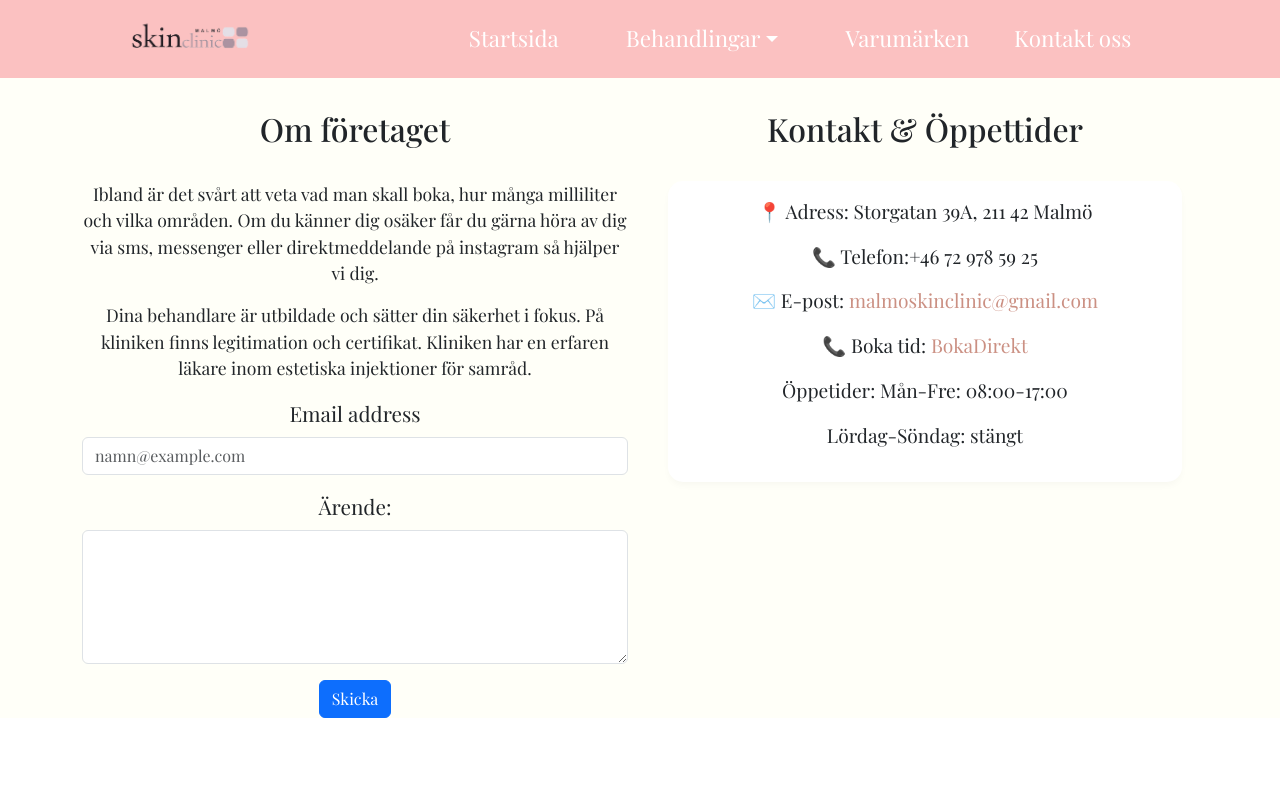
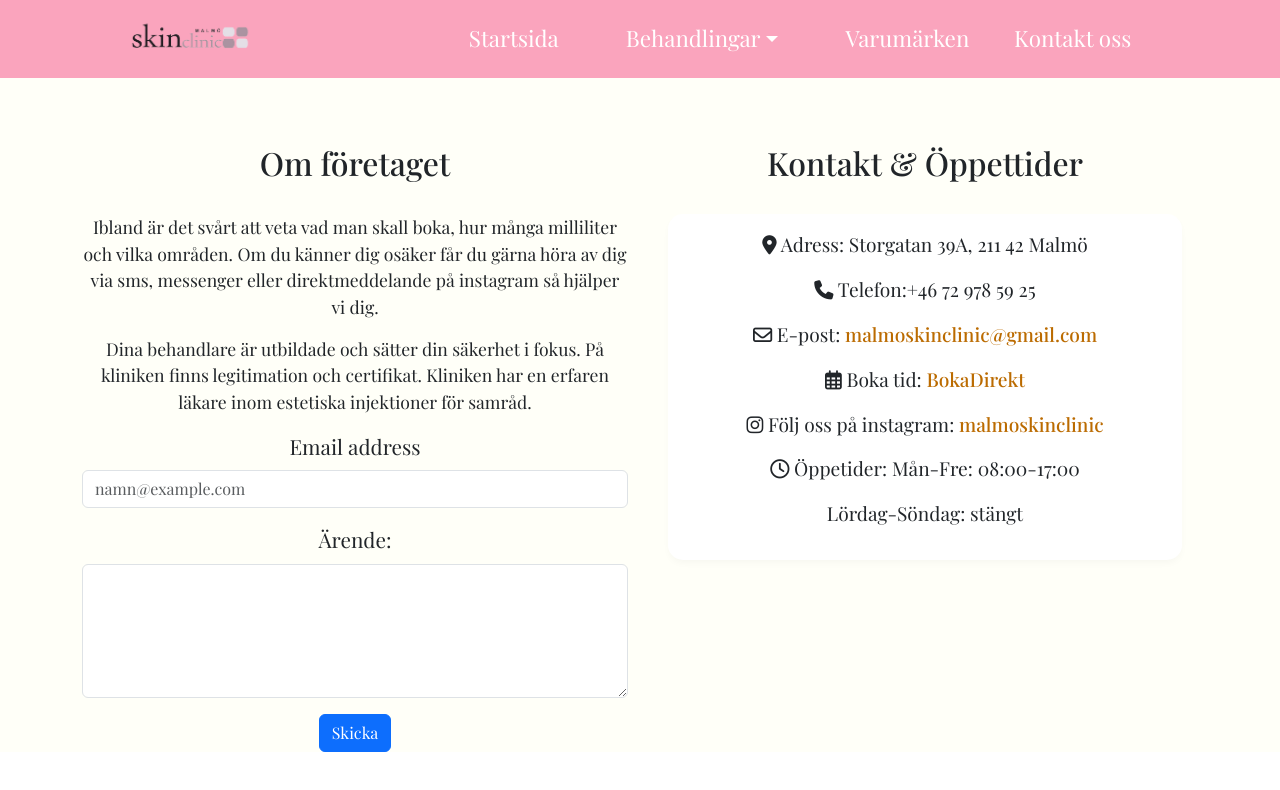
Before and after one commit to Godisstrut/SkinClinicWebsite, a React (Create React App) app in the folder skin-clinic-app/: page /contact in a window 1280 px wide. Shown: the top 790 px of the page. Built offline with nearby package versions, Linux system fonts and the light colour scheme; a web font is replaced by a local one.

Commit message:
Header & contact update
Added functionality toi header dropdown menu so that users can hover over it. Also added new icons

```diff
--- a/skin-clinic-app/public/index.html
+++ b/skin-clinic-app/public/index.html
@@ -5,6 +5,10 @@
     <link rel="icon" href="%PUBLIC_URL%/favicon.ico" />
     <meta name="viewport" content="width=device-width, initial-scale=1" />
     <meta name="theme-color" content="#000000" />
+    <link
+      rel="stylesheet"
+      href="https://cdnjs.cloudflare.com/ajax/libs/font-awesome/6.5.0/css/all.min.css"
+    />
     <meta
       name="description"
       content="Web site created using create-react-app"
--- a/skin-clinic-app/src/components/Dropdown.js
+++ b/skin-clinic-app/src/components/Dropdown.js
@@ -1,9 +1,25 @@
 import Dropdown from 'react-bootstrap/Dropdown';
 import { Link } from "react-router-dom";
+import { useState, useRef } from 'react';
 
 function DropdownMenu() {
+
+  const [show, setShow] = useState(false);
+  const timeoutRef = useRef(null);
+
+  // Cancels the hide timer
+  const handleMouseEnter = () => {
+    clearTimeout(timeoutRef.current);
+    setShow(true);
+  };
+  // Delays the hide timer
+  const handleMouseLeave = () => {
+    timeoutRef.current = setTimeout(() => setShow(false), 100);
+  };
+
   return (
-    <Dropdown>
+    <div onMouseEnter={handleMouseEnter} onMouseLeave={handleMouseLeave}>
+      <Dropdown show={show}>
         <Dropdown.Toggle as="span" className="header-link">
           Behandlingar
         </Dropdown.Toggle>
@@ -19,6 +35,7 @@ function DropdownMenu() {
           </Dropdown.Item>
         </Dropdown.Menu>
       </Dropdown>
+    </div>
   );
 }
 
--- a/skin-clinic-app/src/components/Header.css
+++ b/skin-clinic-app/src/components/Header.css
@@ -5,11 +5,23 @@
 }
 
 .header {
-  background-color: #fbc1c1;
+  position: fixed;
+  top: 0;
+  width: 100%;
+  z-index: 1000;
+  background-color: #FAA4BD;
   display: flex;
   justify-content: center;
   align-items: center;
   font-family: "Playfair Display", serif;
+  margin-bottom: 0;
+
+}
+
+.header.scrolled {
+  background-color: #F564A9;
+  box-shadow: 0 2px 6px rgba(0, 0, 0, 0.15);
+  transition: 0.5s ease;
 }
 
 .links {
@@ -41,7 +53,7 @@
 }
 
 .dropdown-menu {
-  background-color: white;
+  background-color: #fff;
   color: black;
   border: 1px solid #ccc;
 }
@@ -49,6 +61,7 @@
 .dropdown-menu a {
   color: black;
   text-decoration: none;
+  font-size: 1.3rem;
 }
 
 .dropdown-menu a:hover {
@@ -58,6 +71,7 @@
 /* Tablet styling for the website */
 @media (max-width: 1080px) {
   .header {
+    position: relative;
     flex-direction: column;
     align-items: flex-start;
     padding: 1rem;
--- a/skin-clinic-app/src/components/Header.js
+++ b/skin-clinic-app/src/components/Header.js
@@ -1,12 +1,23 @@
-import React from "react";
+import {useEffect, useState} from "react";
 import { Link } from "react-router-dom";
 import logo from "../img/skinclinic_logga2.png";
 import "./Header.css"
 import Dropdown from "./Dropdown"
 
 function Header() {
+
+    const [scrolled, setScrolled] = useState(false);
+
+    useEffect(() => {
+    const handleScroll = () => {
+      setScrolled(window.scrollY > 50);
+    };
+
+    window.addEventListener("scroll", handleScroll);
+    return () => window.removeEventListener("scroll", handleScroll);
+  }, []);
     return(
-        <div className="header">
+        <div className={`header ${scrolled ? "scrolled" : ""}`}>
             <img src={logo} alt="Bild på företagets logga"></img>
             <div className="links">
                 <Link to="/">Startsida</Link>
--- a/skin-clinic-app/src/components/ImageCarousel.js
+++ b/skin-clinic-app/src/components/ImageCarousel.js
@@ -1,14 +1,14 @@
 import Carousel from 'react-bootstrap/Carousel';
 import Denni from "../img/Denni.webp"
 import skinclinic_gata from "../img/skinclinic_gata.jpg"
-import skinclinic_op from "../img/skinclinic_op.webp"
+import skinclinic_op from "../img/skinclinic_op.jpg";
 
 function ImageCarousel() {
   return (
     <div style={{maxWidth: "50em", margin: "0 auto"}} >
     <Carousel>
       <Carousel.Item interval={5000}>
-        <img className='d-block w-100' src={Denni} alt='Bild på Denni' style={{ height: '60em', objectFit: 'cover' }} >
+        <img className='d-block w-100' src={skinclinic_op} alt='Bild på Denni' style={{ height: '60em', objectFit: 'cover' }} >
         </img>
       </Carousel.Item>
       <Carousel.Item interval={5000}>
@@ -16,7 +16,7 @@ function ImageCarousel() {
         </img>
       </Carousel.Item>
       <Carousel.Item interval={5000}>
-        <img className='d-block w-100' src={skinclinic_op} alt="Bild på operation" style={{ height: '60em', objectFit: 'cover' }}>
+        <img className='d-block w-100' src={Denni} alt="Bild på operation" style={{ height: '60em', objectFit: 'cover' }}>
       </img>
       </Carousel.Item>
     </Carousel>
--- a/skin-clinic-app/src/pages/Botox/Botox.css
+++ b/skin-clinic-app/src/pages/Botox/Botox.css
@@ -1,5 +1,5 @@
 .botox {
-    background-color: #fef5ef;
+    background-color: #fffff8;
     font-family: "Playfair Display", serif;
 }
 
--- a/skin-clinic-app/src/pages/Contact.css
+++ b/skin-clinic-app/src/pages/Contact.css
@@ -1,5 +1,6 @@
 .about {
     margin: 2rem;
+    margin-top: 9rem;
 }
 
 .contact-section {
@@ -16,8 +17,9 @@
 }
 
 .contact-section a {
-    color: #cb9083;
+    color: #BB6B00;
     text-decoration: none;
+    font-weight: 500;
 }
 
 .contact-section a:hover {
--- a/skin-clinic-app/src/pages/Contact.js
+++ b/skin-clinic-app/src/pages/Contact.js
@@ -30,13 +30,14 @@ function Contact() {
                 <Col>
                     <h2 className="about">Kontakt & Öppettider</h2>
                         <div className="contact-section">
-                            <p>📍 Adress: Storgatan 39A, 211 42 Malmö</p>
-                            <p>📞 Telefon:+46 72 978 59 25</p>
-                            <p>✉️ E-post:
-                                <a href="mailto:malmoskinclinic@gmail.com"> malmoskinclinic@gmail.com</a>
+                            <p><i class="fa-solid fa-location-dot"></i> Adress: Storgatan 39A, 211 42 Malmö</p>
+                            <p><i class="fa-solid fa-phone"></i> Telefon:+46 72 978 59 25</p>
+                            <p><i class="fa-regular fa-envelope"></i> E-post: <a href="mailto:malmoskinclinic@gmail.com"> malmoskinclinic@gmail.com</a>
                             </p>
-                            <p> 📞 Boka tid: <a href="https://www.bokadirekt.se/places/malmo-skin-clinic-57952" target="_blank" >BokaDirekt</a> </p>
-                            <p> Öppetider: Mån-Fre: 08:00-17:00 </p>
+                            <p> <i class="fa-regular fa-calendar-days"></i> Boka tid: <a href="https://www.bokadirekt.se/places/malmo-skin-clinic-57952" target="_blank" rel="noreferrer" >BokaDirekt</a> </p>
+                            <p> <i class="fa-brands fa-instagram"></i> Följ oss på instagram: <a href="https://www.instagram.com/malmoskinclinic/" target="_blank" rel="noreferrer" >malmoskinclinic</a>
+                             </p>
+                            <p><i class="fa-regular fa-clock"></i> Öppetider: Mån-Fre: 08:00-17:00 </p>
                             <p> Lördag-Söndag: stängt </p>
                         </div>
                 </Col>
--- a/skin-clinic-app/src/pages/Fillers/Fillers.css
+++ b/skin-clinic-app/src/pages/Fillers/Fillers.css
@@ -1,5 +1,5 @@
 .fillers {
-    background-color: #fef5ef;
+    background-color: #fffff8;
     font-family: "Playfair Display", serif;
 }
 
--- a/skin-clinic-app/src/pages/Home.css
+++ b/skin-clinic-app/src/pages/Home.css
@@ -2,6 +2,7 @@
     background-color: #fffff8;
     font-family: "Playfair Display", serif;
     padding: 1rem;
+    padding-top: 8em;
 }
 
 h1 {
@@ -54,6 +55,10 @@ p {
     padding: 1.5rem;
   }
 
+  .home {
+    padding-top: 1rem;
+  }
+
   p {
     font-size: 1rem;
   }
--- a/skin-clinic-app/src/pages/Home.js
+++ b/skin-clinic-app/src/pages/Home.js
@@ -21,10 +21,11 @@ function Home() {
             Hos oss får du alltid gratis konsultation i samband med besöket. Alla nya kunder behöver boka en konsultation minst 48 timmar innan behandling.
             </p>
             <div className="contact-info">
-              <p>📍 Storgatan 39A, 211 42 Malmö </p>
-              <p> 📞 Boka tid: <a href="https://www.bokadirekt.se/places/malmo-skin-clinic-57952" target="_blank" >BokaDirekt</a> </p>
-              <p>📞 Telefon:+46 72 978 59 25</p>
-              <p> ✉️ E-post: <a href="mailto:malmoskinclinic@gmail.com">malmoskinclinic@gmail.com</a></p>
+              <p><i class="fa-solid fa-location-dot"></i> Storgatan 39A, 211 42 Malmö </p>
+              <p> <i class="fa-regular fa-calendar-days"></i> Boka tid: <a href="https://www.bokadirekt.se/places/malmo-skin-clinic-57952" target="_blank" rel="noreferrer" >BokaDirekt</a> </p>
+              <p><i class="fa-solid fa-phone"></i> Telefon:+46 72 978 59 25</p>
+              <p> <i class="fa-regular fa-envelope"></i> E-post: <a href="mailto:malmoskinclinic@gmail.com">malmoskinclinic@gmail.com</a></p>
+              <p> <i class="fa-brands fa-instagram"></i> Följ oss på instagram: <a href="https://www.instagram.com/malmoskinclinic/" target="_blank" rel="noreferrer" >malmoskinclinic</a></p>
             </div>
         </div>
       </div>
--- a/skin-clinic-app/src/pages/SkinYouth/SkinYouth.css
+++ b/skin-clinic-app/src/pages/SkinYouth/SkinYouth.css
@@ -1,5 +1,5 @@
 .skin-youth {
-    background-color: #fef5ef;
+    background-color: #fffff8;
     font-family: "Playfair Display", serif;
 }
 
```
Also changed, not shown: 2 other files (tests, documents, lock files or other folders). Lines whose indentation alone changed are shown as unchanged.
